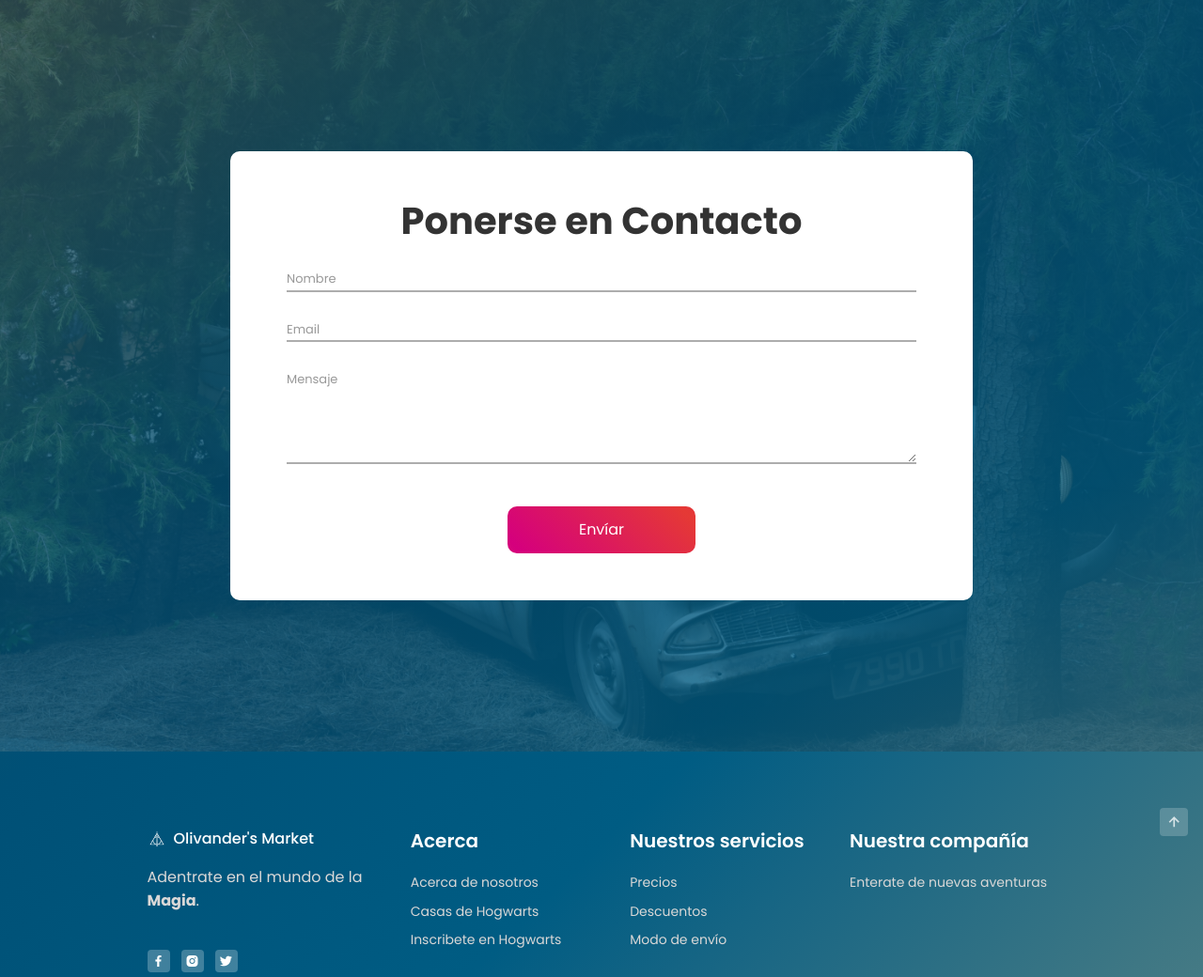
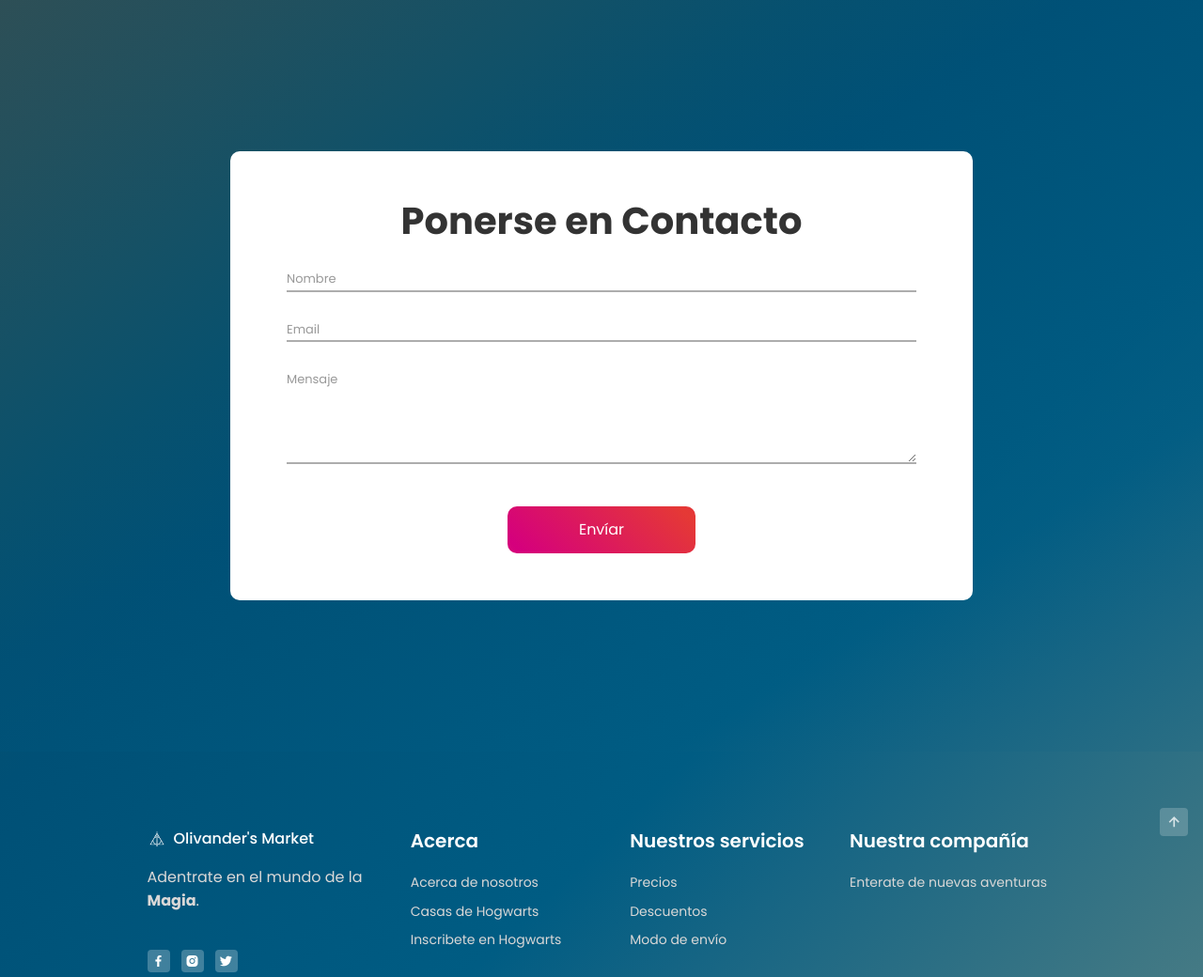
Before and after one commit to DePalma2/ollivanders-market, a PHP site: page /pages/contacto.php in a window 1280 px wide. Shown: the part 70-1110 px from the top of the page at 94% size. Run offline with PHP 8.4, Linux system fonts and the light colour scheme; some libraries are stand-ins or nearby versions.

Commit message:
Cambios generales

```diff
--- a/assets/css/contacto.css
+++ b/assets/css/contacto.css
@@ -137,13 +137,6 @@ input.input:not(:placeholder-shown)~.focus-input::before {
 }
 
 /*=============== FORM ===============*/
-.bg-contact {
-    width: 100%;
-    background-repeat: no-repeat;
-    background-position: center center;
-    background-size: cover;
-}
-
 .container-contact {
     width: 100%;
     min-height: 100vh;
--- a/index.html
+++ b/index.html
@@ -44,8 +44,8 @@
                 <li class="item"><a href="#aboutUs">Acerca de Nosotros</a></li>
                 <li class="item"><a href="#product">Productos</a></li>
                 <li class="item"><a href="#new">Recien Llegado</a></li>
-                <li class="item"><a href="./pages/contacto.php">Contacto</a></li>
-                <li class="item button"><a href="./pages/login/login.html">Iniciar Sesion</a></li>
+                <li class="item"><a href="pages/contacto.php">Contacto</a></li>
+                <li class="item button"><a href="pages/login.php">Iniciar Sesion</a></li>
                 <li class="toggle"><span class="bars"></span></li>
 
 
@@ -513,7 +513,7 @@
             </div>
         </div>
 
-        <span class="footer__copy">&#169; Lucas De Palma y Lukas Otero. Todos los derechos reservados</span>
+        <span class="footer__copy">&#169; Lucas De Palma, Tomas Ruiz y Lukas Otero. Todos los derechos reservados</span>
 
         <img src="assets/img/footer_personajes/dum.png" alt="Dumbeldore" class="footer__img-one" width="180"
             height="243">
--- a/pages/contacto.php
+++ b/pages/contacto.php
@@ -76,7 +76,7 @@
                 <li class="item"><a href="../index.html#product">Productos</a></li>
                 <li class="item"><a href="../index.html#new">Recien Llegado</a></li>
                 <li class="item"><a href="../pages/contacto.php">Contacto</a></li>
-                <li class="item button"><a href="./login/login.html">Iniciar Sesion</a></li>
+                <li class="item button"><a href="login.php">Iniciar Sesion</a></li>
                 <li class="toggle"><span class="bars"></span></li>
 
 
@@ -100,7 +100,6 @@
 
     <main class="main">
         <!--==================== CONTACTO ====================-->
-        <div class="bg-contact" style="background-image: url('../assets/img/contacto/background.jpg');">
         <div class="container-contact">
             <div class="wrap-contact">
                 <form class="contact-form validate-form" action="contacto.php" method="POST">
@@ -115,15 +114,18 @@
                     </ul>
 
                     <div class="wrap-input validate-input">
-                            <input class="input" type="text" name="name" placeholder=" " autocomplete="off" value="<?php echo $name ?>" required>
+                        <input class="input" type="text" name="name" placeholder=" " autocomplete="off"
+                            value="<?php echo $name ?>" required>
                         <span class="focus-input" data-placeholder="Nombre"></span>
                     </div>
                     <div class="wrap-input validate-input">
-                            <input class="input" type="email" name="email" placeholder=" " autocomplete="off" value="<?php echo $email ?>" required>
+                        <input class="input" type="email" name="email" placeholder=" " autocomplete="off"
+                            value="<?php echo $email ?>" required>
                         <span class="focus-input" data-placeholder="Email"></span>
                     </div>
                     <div class="wrap-input validate-input">
-                            <textarea class="input" name="msg" placeholder=" " autocomplete="off" value="<?php echo $msg ?>" required></textarea>
+                        <textarea class="input" name="msg" placeholder=" " autocomplete="off" value="<?php echo $msg ?>"
+                            required></textarea>
                         <span class="focus-input" data-placeholder="Mensaje"></span>
                     </div>
                     <div class="container-contact-form-btn">
@@ -133,7 +135,6 @@
                         </div>
                     </div>
                 </form>
-                </div>
             </div>
         </div>
     </main>
@@ -209,9 +210,7 @@
     </footer>
 
     <!--=============== SCROLL UP ===============-->
-    <a href="#" class="scrollup" id="scroll-up">
-        <i class='bx bx-up-arrow-alt scrollup__icon'></i>
-    </a>
+    <a href="#" class="scrollup" id="scroll-up"><i class='bx bx-up-arrow-alt scrollup__icon'></i></a>
 
     <!--=============== SCROLL REVEAL ===============-->
     <script src="../assets/js/scrollreveal.min.js"></script>
```
Also changed, not shown: pages/login.php (renamed from pages/login/login.html, +7 -7 lines), README.md. Lines whose indentation alone changed are shown as unchanged.
